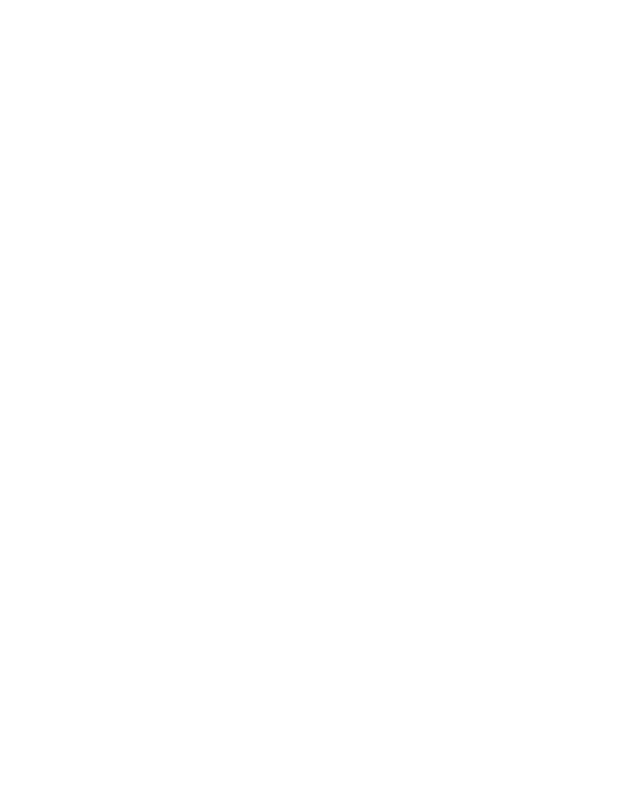
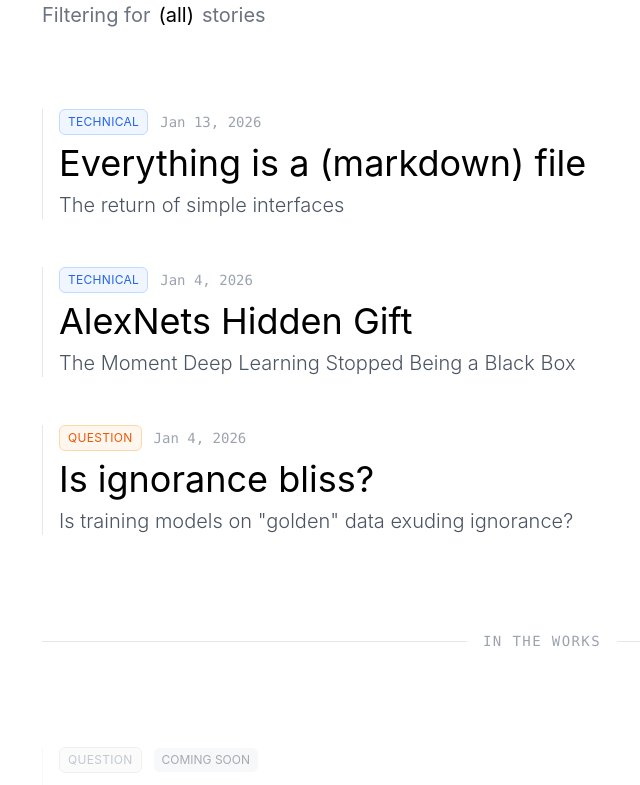
Before and after one commit to jackherberger/jackherberger.github.io, a React (Create React App) app: page /blog in a window 1280 px wide. Before the commit this address had no page. Shown: the part 211-996 px from the top of the page, without its empty margins (98-738 px from the left). Before the commit the page ends 880 px from the top, so only its background shows below. Built offline with nearby package versions, Linux system fonts and the light colour scheme.

Commit message:
changed blog section

```diff
--- a/src/components/Home.jsx
+++ b/src/components/Home.jsx
@@ -1,6 +1,6 @@
 import React from 'react'; // Removed useState
 import { Link } from 'react-router-dom';
-import { technicalStories, personalWriting, openQuestions, projects as contentProjects } from '../data/newContent';
+import { blogPosts, projects as contentProjects } from '../data/newContent';
 
 const Home = () => {
   // Removed hoveredImage state
@@ -15,30 +15,20 @@
 
   const sections = [
     {
-      title: 'Technical stories',
-      path: '/technical-stories',
-      image: technicalStories[0]?.image,
-    },
-    {
-      title: 'Personal writing',
-      path: '/personal-writing',
-      image: personalWriting[0]?.image,
-    },
-    {
-      title: 'Projects',
-      path: '/projects',
-      image: contentProjects[0]?.image,
-    },
-    {
-      title: 'Open questions',
-      path: '/open-questions',
-      image: openQuestions[0]?.image,
+      title: 'Blog',
+      path: '/blog',
+      image: blogPosts[0]?.image,
     },
     {
       title: 'Photography',
       path: 'https://www.jackherberger.com/lambdaCatfishPhotography/', // External URL
       external: true, // New property to indicate external link
       image: null,
+    },
+    {
+      title: 'Projects',
+      path: '/projects',
+      image: contentProjects[0]?.image,
     },
     {
       title: 'About me',
--- a/src/components/Post.jsx
+++ b/src/components/Post.jsx
@@ -5,7 +5,7 @@
 import remarkMath from 'remark-math';
 import rehypeKatex from 'rehype-katex';
 import 'katex/dist/katex.min.css';
-import { technicalStories, personalWriting, projects as contentProjects, openQuestions } from '../data/newContent';
+import { technicalStories, personalWriting, projects as contentProjects, openQuestions, blogPosts } from '../data/newContent';
 
 const Post = () => {
   const { projectId, postId } = useParams();
@@ -15,10 +15,11 @@
     'personal-writing': personalWriting,
     'projects': contentProjects,
     'open-questions': openQuestions,
+    'blog': blogPosts,
   };
 
   const projectCategory = allContent[projectId];
-  const post = projectCategory ? projectCategory.find(p => p.id === parseInt(postId)) : null;
+  const post = projectCategory ? projectCategory.find(p => String(p.id) === String(postId)) : null;
 
   if (!post) {
     return (
--- a/src/components/ProjectDetail.jsx
+++ b/src/components/ProjectDetail.jsx
@@ -1,79 +1,169 @@
-import React from 'react';
+import React, { useState, useEffect, useRef } from 'react';
 import { useParams, Link } from 'react-router-dom';
-import { technicalStories, personalWriting, projects as contentProjects, openQuestions } from '../data/newContent';
+import { technicalStories, personalWriting, projects as contentProjects, openQuestions, blogPosts } from '../data/newContent';
 
 const ProjectDetail = () => {
   const { projectId } = useParams();
+  const [selectedCategory, setSelectedCategory] = useState('All');
+  const [isExpanded, setIsExpanded] = useState(false);
+  const filterRef = useRef(null);
 
   const allContent = {
     'technical-stories': technicalStories,
     'personal-writing': personalWriting,
     'projects': contentProjects,
     'open-questions': openQuestions,
+    'blog': blogPosts,
   };
 
   const projectCategory = allContent[projectId];
+
+  // Close filter when clicking outside
+  useEffect(() => {
+    const handleClickOutside = (event) => {
+      if (filterRef.current && !filterRef.current.contains(event.target)) {
+        setIsExpanded(false);
+      }
+    };
+    document.addEventListener('mousedown', handleClickOutside);
+    return () => document.removeEventListener('mousedown', handleClickOutside);
+  }, []);
 
   if (!projectCategory) {
     return (
       <div className='w-full min-h-screen bg-white p-8 text-black'>
         <div className='max-w-[1000px] mx-auto py-8'>
-          <h1 className='text-4xl font-bold'>Category Not Found</h1>
+          <h1 className='text-4xl font-normal'>Category Not Found</h1>
           <p>The category you are looking for does not exist.</p>
         </div>
       </div>
     );
   }
 
-  const polishedPosts = projectCategory.filter(post => post.polished);
-  const comingSoonPosts = projectCategory.filter(post => !post.polished);
+  const isBlog = projectId === 'blog';
+
+  // Filter logic
+  const filteredPosts = isBlog
+    ? (selectedCategory === 'All'
+        ? projectCategory
+        : projectCategory.filter(post => post.category === selectedCategory))
+    : projectCategory;
+
+  const polishedPosts = filteredPosts.filter(post => post.polished);
+  const comingSoonPosts = filteredPosts.filter(post => !post.polished);
+
+  const categories = ['All', 'Technical', 'Personal', 'Question'];
 
   return (
-    <div name='project-detail' className='w-full min-h-screen bg-white p-8 text-black'>
+    <div name='project-detail' className='w-full min-h-screen bg-white p-8 text-black relative'>
       <div className='max-w-[1000px] mx-auto py-8'>
-        <p className='text-xl font-bold pb-4'>({projectId.replace(/-/g, ' ')})</p>
 
-        <div className='grid grid-cols-1 gap-8'>
+        <div className='flex flex-col mb-16 pb-4'>
+           <div className='flex justify-between items-end'>
+             <h1 className='text-4xl sm:text-6xl font-normal capitalize tracking-tighter'>
+              ({projectId.replace(/-/g, ' ')})
+             </h1>
+           </div>
+
+           {isBlog && (
+             <div className='mt-2' ref={filterRef}>
+               <div className='text-xl text-gray-500 font-normal flex flex-wrap items-center gap-2 transition-all duration-300 ease-in-out'>
+                 <span>Filtering for</span>
+
+                 {!isExpanded ? (
+                   <button
+                     onClick={() => setIsExpanded(true)}
+                     className='text-black hover:line-through transition-all'
+                   >
+                     ({selectedCategory.toLowerCase()})
+                   </button>
+                 ) : (
+                   <div className='inline-flex flex-wrap items-center gap-x-4 gap-y-2 text-black'>
+                     <span>(</span>
+                     {categories.map((cat) => (
+                       <button
+                         key={cat}
+                         onClick={() => {
+                           setSelectedCategory(cat);
+                           setIsExpanded(false);
+                         }}
+                         className={`
+                           hover:line-through transition-all
+                           ${selectedCategory === cat ? 'line-through decoration-black/30' : ''}
+                         `}
+                       >
+                         {cat.toLowerCase()}
+                       </button>
+                     ))}
+                     <span>)</span>
+                   </div>
+                 )}
+
+                 <span>stories</span>
+               </div>
+             </div>
+           )}
+        </div>
+
+        <div className='grid grid-cols-1 gap-12'>
           {polishedPosts.map((item) => (
-            <div key={item.id} className='border-b-2 border-gray-200 pb-4'>
-              <div className='flex items-center'>
-                <Link to={`/${projectId}/${item.id}`}>
-                  <h2 className='text-3xl hover:underline'>{item.title}</h2>
-                </Link>
-                {item.link && (
-                  <a href={item.link} target="_blank" rel="noopener noreferrer" className='text-sm text-blue-500 ml-2 hover:underline'>
-                    (GitHub)
+            <div key={item.id} className='group relative pl-4 border-l border-gray-200 hover:border-black transition-colors duration-300'>
+              <div className='flex flex-col sm:flex-row sm:items-baseline justify-between mb-2'>
+                <div className='flex items-center gap-3 flex-wrap'>
+                  {item.category && (
+                     <span className={`
+                       text-xs font-normal px-2 py-1 rounded-md uppercase tracking-wide border
+                       ${item.category === 'Technical' ? 'bg-blue-50 text-blue-600 border-blue-200' :
+                         item.category === 'Personal' ? 'bg-purple-50 text-purple-600 border-purple-200' :
+                         'bg-orange-50 text-orange-600 border-orange-200'}
+                     `}>
+                       {item.category}
+                     </span>
+                  )}
+                   <span className='text-sm text-gray-400 font-mono'>{new Date(item.date).toLocaleDateString(undefined, { year: 'numeric', month: 'short', day: 'numeric' })}</span>
+                </div>
+              </div>
+
+              <Link to={`/${projectId}/${item.id}`} className='block'>
+                <h2 className='text-3xl sm:text-4xl font-normal mb-2 group-hover:line-through decoration-black transition-all duration-300'>
+                  {item.title}
+                </h2>
+              </Link>
+
+              <p className='text-lg sm:text-xl text-gray-600 leading-relaxed font-light'>
+                {item.subtitle}
+              </p>
+
+              {item.link && (
+                  <a href={item.link} target="_blank" rel="noopener noreferrer" className='inline-flex items-center mt-3 text-sm font-normal text-black hover:opacity-70 transition-opacity'>
+                    View on GitHub <span className='ml-1'>↗</span>
                   </a>
-                )}
-              </div>
-              <p className='text-xl text-gray-600'>{item.subtitle}</p>
-              <p className='text-sm text-gray-500 mt-2'>{item.date}</p>
+              )}
             </div>
           ))}
         </div>
 
         {comingSoonPosts.length > 0 && (
           <>
-            <hr className='my-12 border-gray-300' />
-            <div className='mb-8'>
-              <h2 className='text-5xl'>Coming soon</h2>
-              <p className='text-xl text-gray-600'>The following items are in the process of being cleaned and polished for posting.</p>
+            <div className='my-24 flex items-center gap-4'>
+               <div className='h-px bg-gray-200 flex-grow'></div>
+               <span className='text-gray-400 font-mono text-sm uppercase tracking-widest'>In The Works</span>
+               <div className='h-px bg-gray-200 flex-grow'></div>
             </div>
-            <div className='grid grid-cols-1 gap-8'>
+
+            <div className='grid grid-cols-1 gap-12 opacity-60'>
               {comingSoonPosts.map((item) => (
-                <div key={item.id} className='border-b-2 border-gray-200 pb-4'>
-                  <div className='flex items-center'>
-                    <Link to={`/${projectId}/${item.id}`}>
-                      <h2 className='text-3xl hover:underline'>{item.title}</h2>
-                    </Link>
-                    {item.link && (
-                      <a href={item.link} target="_blank" rel="noopener noreferrer" className='text-sm text-blue-500 ml-2 hover:underline'>
-                        (GitHub)
-                      </a>
-                    )}
-                  </div>
-                  <p className='text-xl text-gray-600'>{item.subtitle}</p>
-                  <p className='text-sm text-gray-500 mt-2'>{item.date}</p>
+                <div key={item.id} className='pl-4 border-l border-gray-100'>
+                   <div className='flex items-center gap-3 mb-2'>
+                      {item.category && (
+                        <span className='text-xs font-normal px-2 py-1 rounded-md uppercase tracking-wide border bg-gray-50 text-gray-400 border-gray-200'>
+                          {item.category}
+                        </span>
+                      )}
+                      <span className='text-xs font-normal px-2 py-1 rounded-md bg-gray-100 text-gray-500'>COMING SOON</span>
+                   </div>
+                   <h2 className='text-2xl font-normal text-gray-400 mb-2'>{item.title}</h2>
+                   <p className='text-lg text-gray-400'>{item.subtitle}</p>
                 </div>
               ))}
             </div>
--- a/src/data/newContent.js
+++ b/src/data/newContent.js
@@ -55,3 +55,9 @@
   modelAddiction,
   isIgnoranceBliss,
 ];
+
+export const blogPosts = [
+  ...technicalStories.map(p => ({ ...p, category: 'Technical', id: `technical-${p.id}` })),
+  ...personalWriting.map(p => ({ ...p, category: 'Personal', id: `personal-${p.id}` })),
+  ...openQuestions.map(p => ({ ...p, category: 'Question', id: `question-${p.id}` })),
+].sort((a, b) => new Date(b.date) - new Date(a.date));
```
